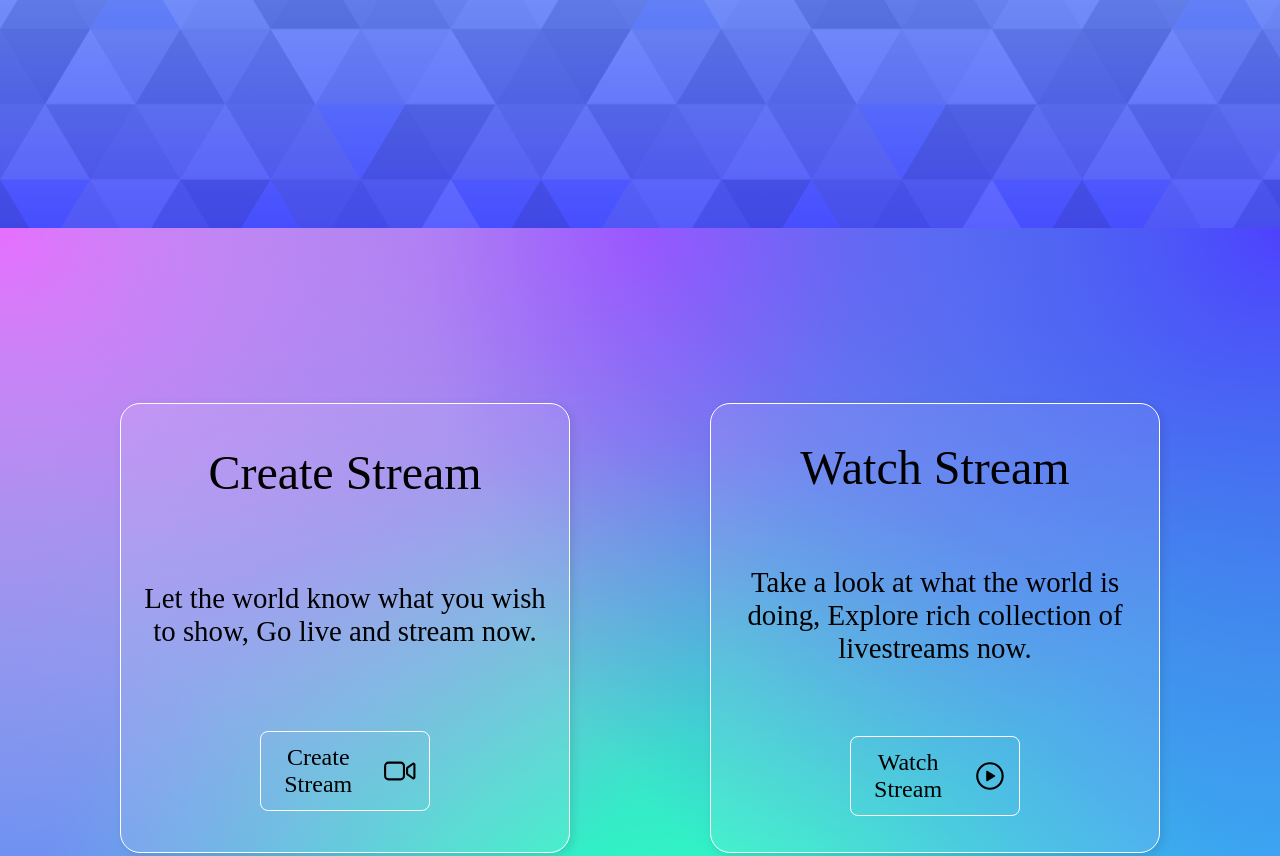
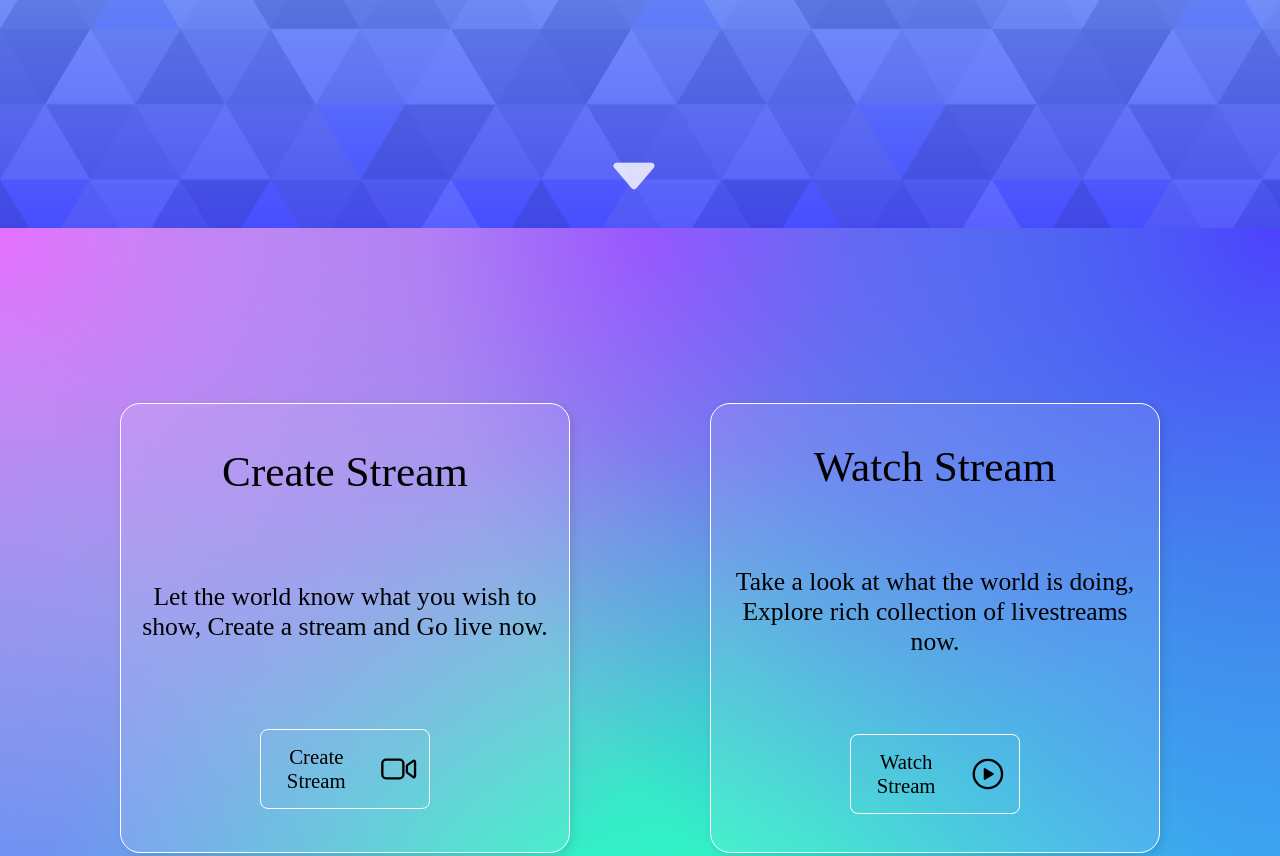
Before and after one commit to theanuragshukla/TheBizzzaire, a website: page public/index.html in a window 1280 px wide. Shown: the part 572-1428 px from the top of the page. Drawn offline with nearby package versions, Linux system fonts and the light colour scheme; a web font is replaced by a local one.

Commit message:
improved ux

```diff
--- a/public/index.html
+++ b/public/index.html
@@ -25,6 +25,8 @@
 		<div class="welcome animate__animated animate__fadeIn">
 			<div class="heading"><span id="wlcm" class="animate__animated animate__fadeInLeft">Welcome</span> <span class="animate__animated animate__fadeInLeftBig"> To exciting world of livestream.</span> </div>
 			<div class="wlcmtxt animate__animated animate__fadeInUp">Enjoy the new era of livestream with control in your hands</div>
+			<ion-icon name="caret-down" class="xplor animate__animated" onclick="goDown()"></ion-icon>
+
 		</div>
 
 		<div id="btns" class="btns">
@@ -35,7 +37,7 @@
 					<div class="cardtxt">
 						Let the world know what you wish to show,
 
-						Go live and stream now.
+						 Create a stream and Go live  now.
 
 					</div>
 
--- a/public/static/css/style.css
+++ b/public/static/css/style.css
@@ -162,6 +162,16 @@ background-size: cover;
 #wlcm{
 	letter-spacing: 10px;
 	font-size: 4.5rem;
+}
+
+.xplor{
+	font-size: 4rem;
+	display: none;
+	color: rgba(255, 255, 255, 0.8);
+	position: absolute;
+	bottom: 20px;
+	left: 47%;
+
 }
 
 .cardheading{
@@ -425,23 +435,23 @@ background-size: cover;
 	height: 450px;
 }
 .wlcmtxt{
-	font-size: 2.5rem;
+	font-size: 2rem;
 }
 #wlcm{
 	letter-spacing: 12px;
 	font-size: 5rem;
 }
 .heading{
-	font-size: 4rem;
+	font-size: 3rem;
 }
 .cardheading{
-	font-size: 3rem;
+	font-size: 2.7rem;
 }
 .cardtxt{
-	font-size: 1.8rem;
+	font-size: 1.6rem;
 }
 .btn{
-	font-size: 1.5rem;
+	font-size: 1.3rem;
 }
 
 
--- a/public/static/js/script.js
+++ b/public/static/js/script.js
@@ -6,6 +6,7 @@ const inp = document.getElementById("urlInp");
 const card1 = document.querySelector(".card1");
 const card2 = document.querySelector(".card2");
 const back = document.querySelector(".back");
+const xplor = document.querySelector(".xplor");
 
 function create(){
 	location.href="/create";
@@ -45,3 +46,14 @@ window.onscroll = function(ev) {
 		card2.classList.add("animate__fadeInRight");
     }
 };
+
+function visible(){
+	xplor.style.display="block"
+	xplor.classList.add("animate__fadeInDown")
+}
+
+setTimeout(visible, 1500)
+
+function goDown(){
+	window.scrollTo(0, document.body.scrollHeight);
+}
```
